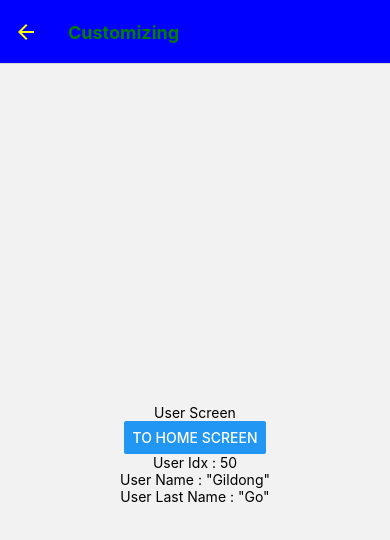
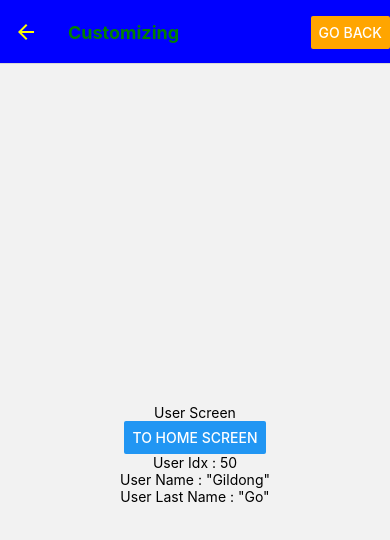
Before and after one commit to ddai-min/RN_Practice_Basic, a React Native app in the folder react_navigation_01/: screen /User in a window 390 px wide. Shown: the top 540 px of the page. Built offline with nearby package versions, Linux system fonts and the light colour scheme.

Commit message:
add : headerBarButton

```diff
--- a/react_navigation_01/App.js
+++ b/react_navigation_01/App.js
@@ -7,7 +7,7 @@
  */
 
 import React, { Component } from 'react'
-import { StyleSheet, View, Text, Image } from 'react-native'
+import { StyleSheet, View, Text, Image, Button } from 'react-native'
 import { NavigationContainer } from '@react-navigation/native'
 import { createNativeStackNavigator } from '@react-navigation/native-stack'
 import HomeScreen from './src/home'
@@ -46,7 +46,14 @@ class App extends Component {
             component={HomeScreen}
             options={{
               title: 'Home Screen',
-              headerTitle: <LogoTitle />
+              headerTitle: <LogoTitle />,
+              headerRight: () => (
+                <Button
+                  title="Info"
+                  onPress={() => alert('I am a button!')}
+                  color="orange"
+                />
+              )
             }}
           />
           <Stack.Screen
--- a/react_navigation_01/src/user.js
+++ b/react_navigation_01/src/user.js
@@ -21,7 +21,16 @@ class UserScreen extends Component {
         fontWeight: 'bold',
         color: 'green'
       },
-      headerBackTitle: 'BACK'
+      headerBackTitle: 'BACK',
+      headerRight: () => (
+        <Button
+          title="Go Back"
+          onPress={() => {
+            this.props.navigation.navigate('Home')
+          }}
+          color="orange"
+        />
+      )
     })
   }
 
```
